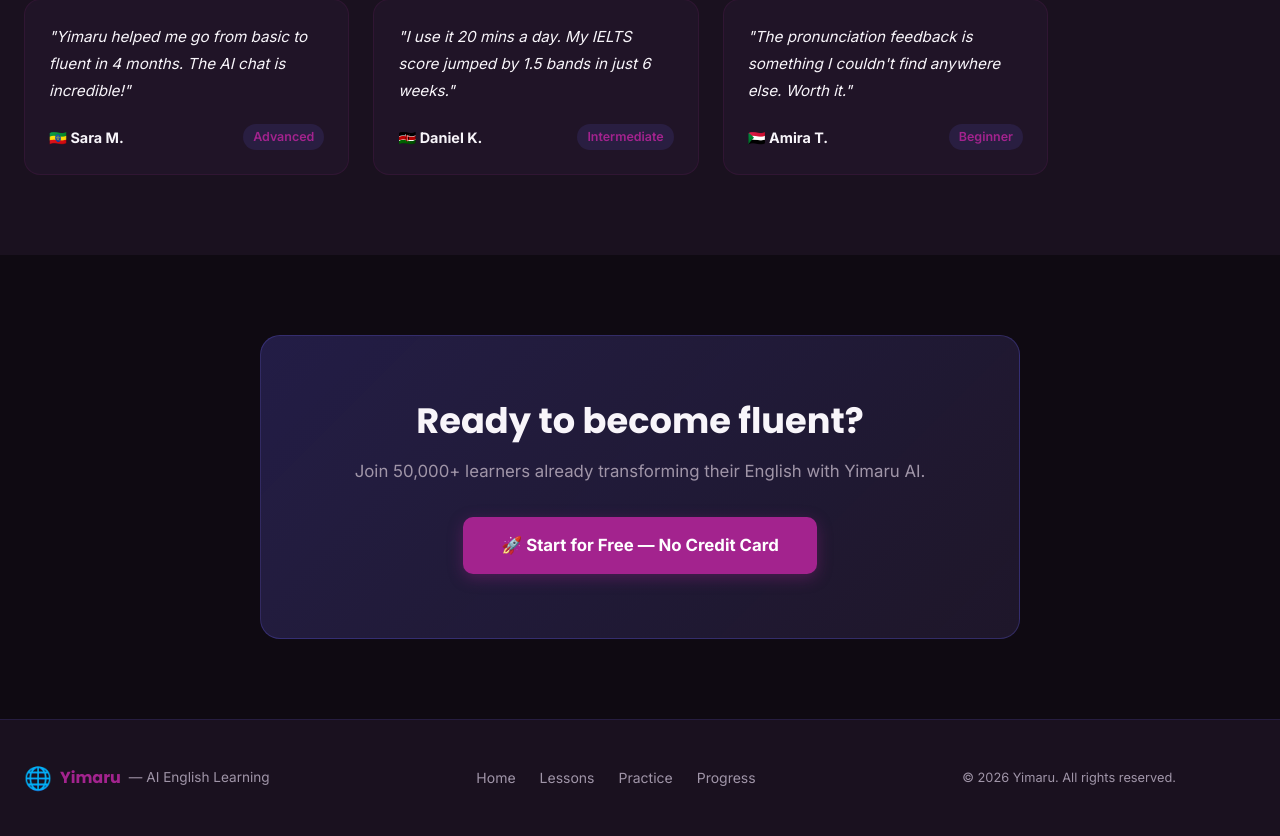
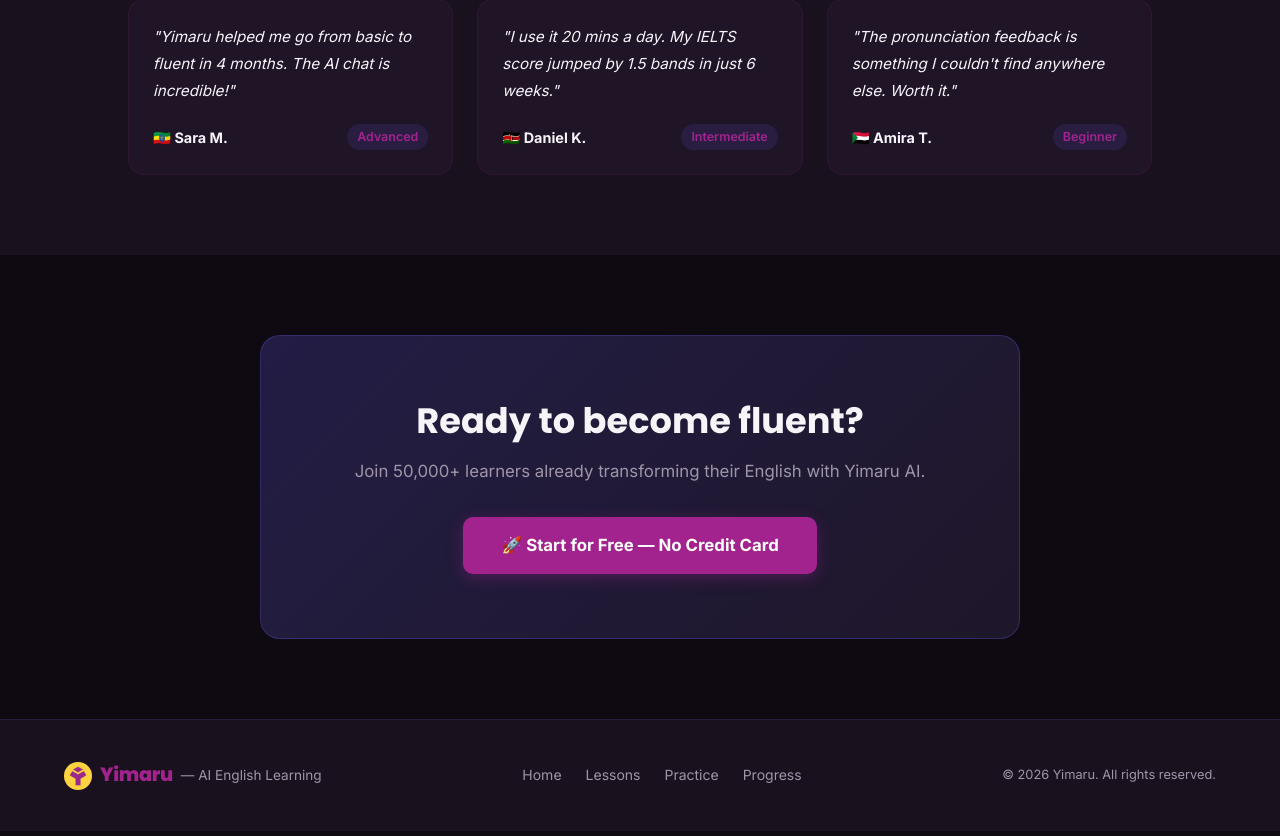
Before and after one commit to abrahamkifleT/yimaru, a React (Vite) app in the folder frontend/: page / in a window 1280 px wide. Shown: the part 1886-2722 px from the top of the page. Built offline with nearby package versions, Linux system fonts and the light colour scheme; no server answers.

Commit message:
feat: implement responsive navigation, home page layout, and global CSS styles

```diff
--- a/frontend/src/components/layout/Footer.jsx
+++ b/frontend/src/components/layout/Footer.jsx
@@ -5,8 +5,10 @@
     <footer style={{ background: 'var(--color-surface)', borderTop: '1px solid rgba(108,99,255,0.15)', padding: '2.5rem 1.5rem' }}>
       <div className="max-w-6xl mx-auto flex flex-col md:flex-row items-center justify-between gap-4">
         <div className="flex items-center gap-2">
-          <span style={{ fontSize: '1.4rem' }}>🌐</span>
-          <span style={{ fontFamily: 'var(--font-display)', fontWeight: 700, color: 'var(--color-primary)' }}>Yimaru</span>
+          <div style={{ width: '28px', height: '28px', borderRadius: '50%', overflow: 'hidden', flexShrink: 0 }}>
+            <img src="/logo.png" alt="Yimaru" style={{ width: '100%', height: '100%', objectFit: 'cover' }} />
+          </div>
+          <span style={{ fontFamily: 'var(--font-display)', fontWeight: 800, color: 'var(--color-primary)', letterSpacing: '-0.3px', fontSize: '1.2rem' }}>Yimaru</span>
           <span style={{ color: 'var(--color-muted)', fontSize: '0.85rem' }}>— AI English Learning</span>
         </div>
 
--- a/frontend/src/components/layout/Navbar.jsx
+++ b/frontend/src/components/layout/Navbar.jsx
@@ -49,6 +49,7 @@
     }}>
       <nav className="max-w-6xl mx-auto px-6 py-4 flex items-center justify-between">
 
+        <div style={{ display: 'flex', alignItems: 'center', gap: '3rem' }}>
           {/* Logo */}
           <Link to="/" style={{ display: 'flex', alignItems: 'center', gap: '10px', textDecoration: 'none' }}>
             <div style={{ width: '32px', height: '32px', borderRadius: '50%', overflow: 'hidden', flexShrink: 0 }}>
@@ -70,6 +71,7 @@
               </li>
             ))}
           </ul>
+        </div>
 
         {/* Desktop right side */}
         <div className="hidden md:flex items-center gap-3">
--- a/frontend/src/index.css
+++ b/frontend/src/index.css
@@ -52,13 +52,22 @@
 /* ── Utility: Page Section ──────────────────────────────── */
 .section {
   padding: clamp(3rem, 8vw, 6rem) clamp(1rem, 4vw, 2rem);
+  display: flex;
+  flex-direction: column;
+  align-items: center;
 }
 
 .container {
   width: 100%;
   max-width: 1200px;
-  margin-inline: auto;
+  margin-inline: auto !important;
   padding-inline: clamp(1rem, 4vw, 2rem);
+}
+
+/* Force centering on all Tailwind max-width containers and nav containers */
+[class*="max-w-"], nav > div {
+  margin-left: auto !important;
+  margin-right: auto !important;
 }
 
 /* ── Responsive Helpers ─────────────────────────────────── */
```
Also changed, not shown: frontend/src/pages/HomePage.jsx (+4 -4 lines). Lines whose indentation alone changed are shown as unchanged.
